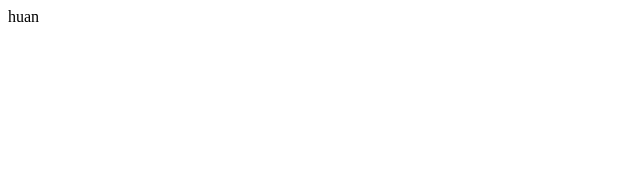
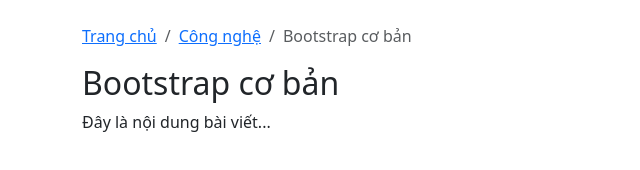
Before and after one commit to AdamsNguyen1911/AdamsNguyen1911.github.io, a plain HTML site: page index.html in a window 1280 px wide. Shown: the whole page, without its empty margins (0-640 px from the left). Drawn offline with nearby package versions, Linux system fonts and the light colour scheme.

Commit message:
Update index.html

```diff
--- a/index.html
+++ b/index.html
@@ -1 +1,25 @@
-huan
+<!DOCTYPE html>
+<html lang="vi">
+<head>
+  <meta charset="UTF-8">
+  <title>Breadcrumb Demo</title>
+  <link href="https://cdn.jsdelivr.net/npm/bootstrap@5.3.3/dist/css/bootstrap.min.css" rel="stylesheet">
+</head>
+<body>
+
+<div class="container mt-4">
+  <!-- Breadcrumb -->
+  <nav aria-label="breadcrumb">
+    <ol class="breadcrumb">
+      <li class="breadcrumb-item"><a href="#">Trang chủ</a></li>
+      <li class="breadcrumb-item"><a href="#">Công nghệ</a></li>
+      <li class="breadcrumb-item active" aria-current="page">Bootstrap cơ bản</li>
+    </ol>
+  </nav>
+
+  <h2>Bootstrap cơ bản</h2>
+  <p>Đây là nội dung bài viết...</p>
+</div>
+
+</body>
+</html>
```
